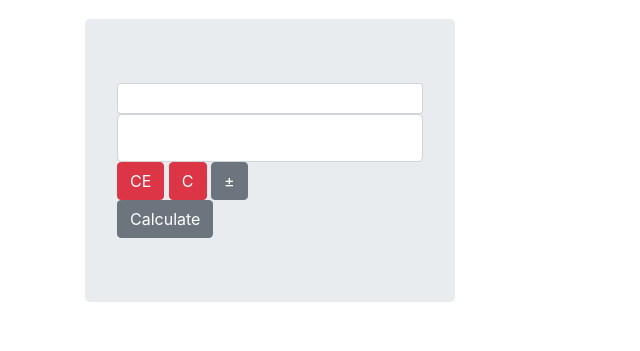
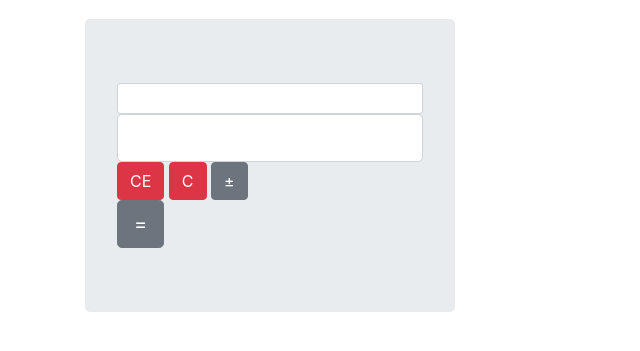
Before and after one commit to DennisBold/calculator, a Symfony app: template templates/arithmetic_calculator/index.html.twig in a window 1280 px wide. Shown: the part 162-513 px from the top of the page, without its empty margins (0-640 px from the left). Run offline with Twig, Linux system fonts and the light colour scheme; the template is opened without the code that fills it, so the values that code supplies are empty; some libraries are stand-ins or nearby versions.

Commit message:
Add AJAX for calculation

```diff
--- a/templates/arithmetic_calculator/index.html.twig
+++ b/templates/arithmetic_calculator/index.html.twig
@@ -16,12 +16,9 @@
                                 <input class="form-control text-xs-right" id="numberscreen" type="text"/>
                             </div>
                             <div class="col-xs-7 calc__clearpad p-a-0 m-t-2">
-                                <button class="btn btn-danger col-xs-4 numbers" id="ce" type="button">CE</button>
-                                <button class="btn btn-danger col-xs-4 numbers" id="c" type="button">C</button>
-                                <button class="btn btn-secondary col-xs-4 numbers" id="±" type="button"> ±</button>
-                            </div>
-                            <div class="col-xs-5 calc__clearpad p-a-0 m-t-2">
-                                <button class="btn btn-secondary col-xs-12 numbers" id="calculate" type="button"> Calculate</button>
+                                <button class="btn btn-danger col-xs-4" id="ce" type="button">CE</button>
+                                <button class="btn btn-danger col-xs-4" id="c" type="button">C</button>
+                                <button class="btn btn-secondary col-xs-4" id="±" type="button"> ±</button>
                             </div>
                             <div class="col-xs-7 calc__numberpad p-a-0">
                                 {% for button in numbers %}
@@ -40,8 +37,8 @@
                                         <button class="btn btn-lg btn-secondary col-xs-6 operator" func="{{ button }}" type="button">{{ button }}
                                         </button>
                                     {% endif %}
-
                                 {% endfor %}
+                                <button class="btn btn-lg btn-secondary col-xs-6" func="=" id="equals" type="button">=</button>
                             </div>
                         </div>
                     </div>
```
Also changed, not shown: public/assets/js/calc.js.
